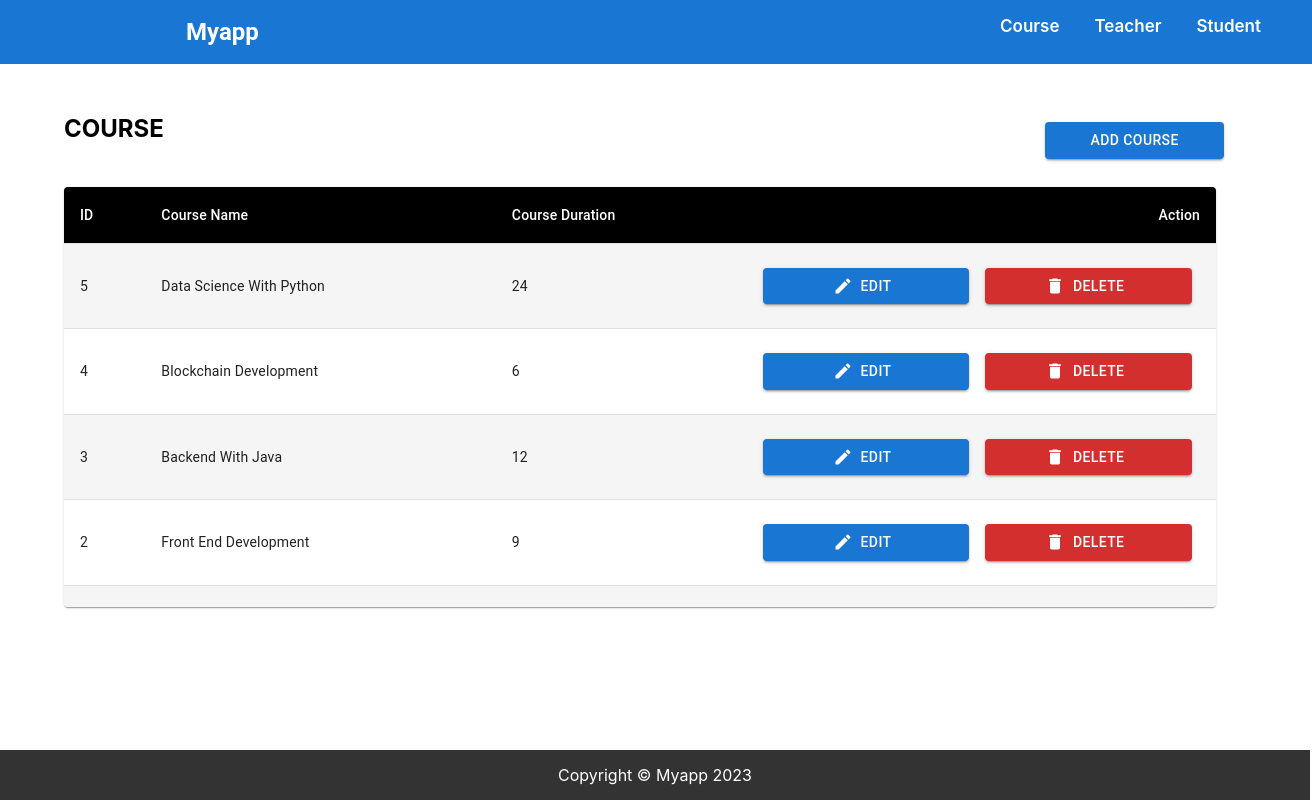
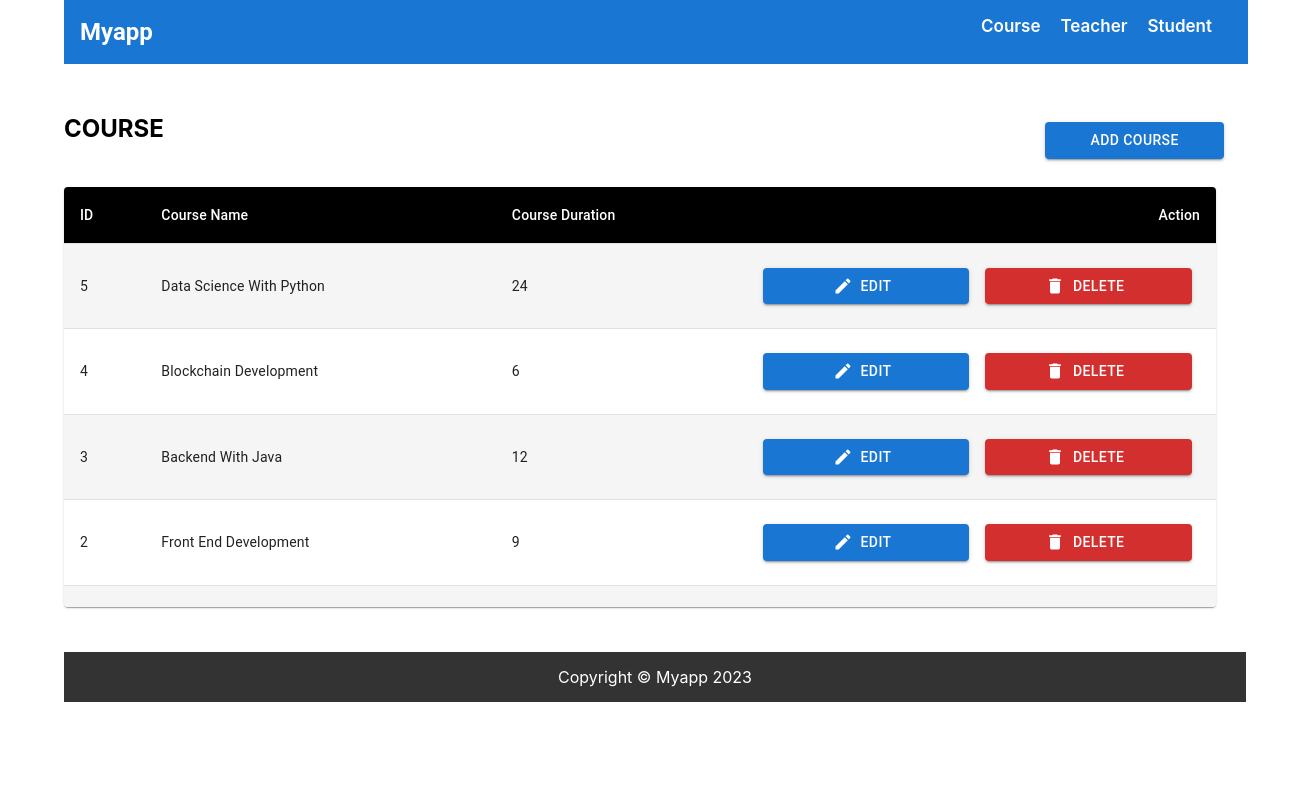
Before and after one commit to ankushchavan0411/movate-react-typescript-assignment, a React (Create React App) app: page / in a window 1280 px wide. Shown: the whole page, 1312 px wide, since content can reach past the window. Built offline with nearby package versions, Linux system fonts and the light colour scheme.

Commit message:
AC | reacfactor code

```diff
--- a/src/App.tsx
+++ b/src/App.tsx
@@ -1,6 +1,5 @@
 /** @format */
 import Container from "@mui/material/Container";
-import React from "react";
 import { Provider } from "react-redux";
 import Footer from "./components/common/Footer";
 import Header from "./components/common/Header";
@@ -9,15 +8,13 @@ import Pages from "./routes";
 
 function App() {
   return (
-    <React.Fragment>
+    <Container>
       <Provider store={store}>
         <Header />
-        <Container>
-          <Pages />
-        </Container>
+        <Pages />
         <Footer />
       </Provider>
-    </React.Fragment>
+    </Container>
   );
 }
 
--- a/src/components/common/spinner/index.tsx
+++ b/src/components/common/spinner/index.tsx
@@ -1,12 +1,19 @@
 /** @format */
 
 import React from "react";
+import { useSelector } from "react-redux";
+import { AppState } from "../../../redux/store";
 import "./spinner.css";
 
 const Spinner = () => {
+  const { loading } = useSelector((state: AppState) => state.loader);
+
   return (
     <React.Fragment>
-      <div className="loadingio-spinner-spinner-ea3jpvcz86w">
+      <div
+        className="loadingio-spinner-spinner-ea3jpvcz86w"
+        style={{ display: `${loading ? "" : "none"}` }}
+      >
         <div className="ldio-chy3e6ktpld">
           <div></div>
           <div></div>
--- a/src/index.css
+++ b/src/index.css
@@ -24,7 +24,6 @@ header {
   top: 0;
   z-index: 1;
   position: sticky;
-  /* background-color: #333; */
   background-color: rgb(25, 118, 210);
   padding: 16px;
   display: flex;
@@ -32,7 +31,6 @@ header {
   text-transform: capitalize;
 }
 header .logo {
-  margin-left: 170px;
   font-weight: 700 !important;
   color: #fff;
 }
@@ -40,7 +38,7 @@ header a {
   text-decoration: none;
   color: #fff;
   font-size: 17px;
-  margin-right: 35px;
+  margin-right: 20px;
   font-weight: 600;
 }
 header .active {
@@ -53,14 +51,15 @@ header a:hover {
 
 /* *********************** ---- Footer CSS ---- ****************************** */
 footer {
+  margin-top: 45px;
+  z-index: 1;
+  position: sticky;
+  bottom: 1;
   text-align: center;
+  color: #fff;
   padding: 15px;
+  width: 100%;
   background-color: #333;
-  color: #fff;
-  z-index: 1;
-  position: absolute;
-  bottom: 0;
-  width: 100%;
 }
 
 /* *********************** ---- Main Header CSS ---- ****************************** */
@@ -76,7 +75,6 @@ footer {
 
 .page-not-found {
   border: 2px solid #333;
-  margin-top: 150px;
   display: block;
   text-align: center;
   padding: 30px;
--- a/src/routes/index.tsx
+++ b/src/routes/index.tsx
@@ -1,15 +1,12 @@
 /** @format */
 import React from "react";
-import { useSelector } from "react-redux";
 import Spinner from "../components/common/spinner";
-import { AppState } from "../redux/store";
 import RouterItems from "./RouterItems";
 
 const Pages = () => {
-  const { loading } = useSelector((state: AppState) => state.loader);
   return (
     <React.Fragment>
-      {loading ? <Spinner /> : null}
+      <Spinner />
       <RouterItems />
     </React.Fragment>
   );
```
